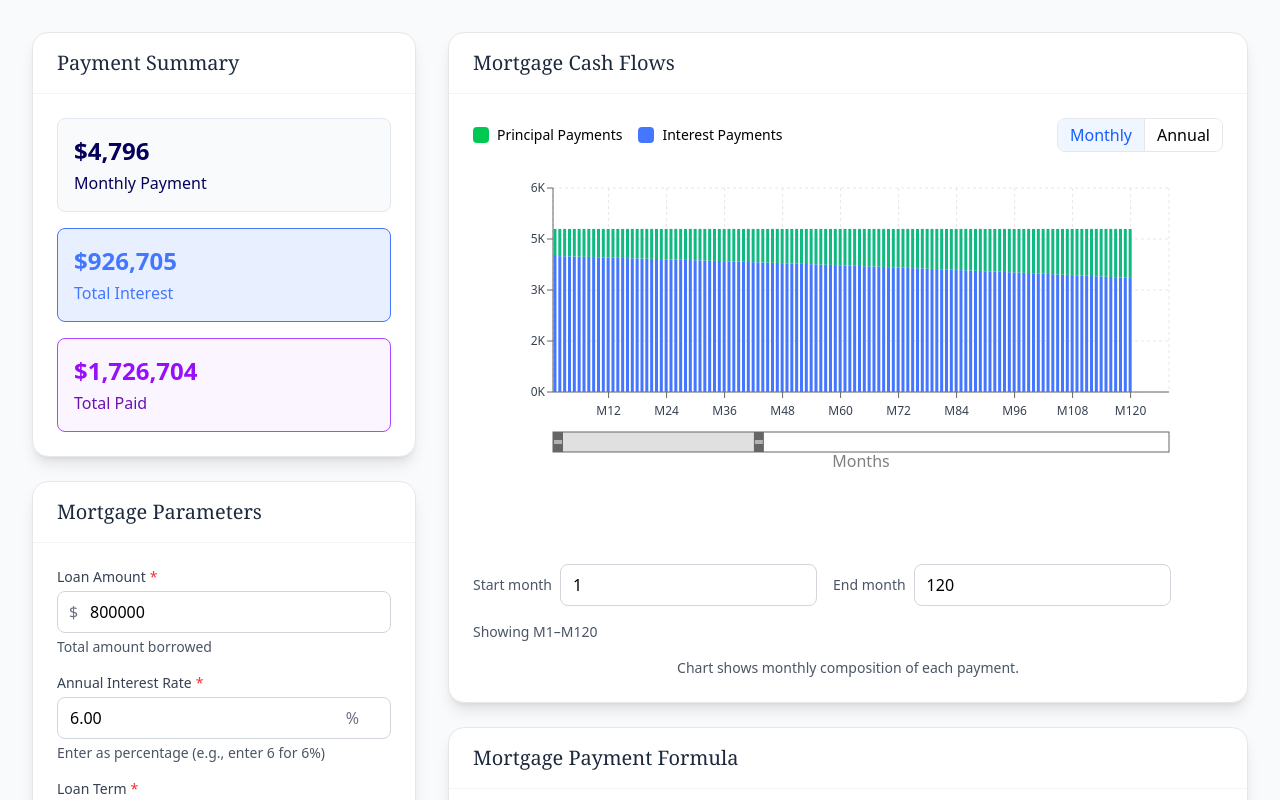
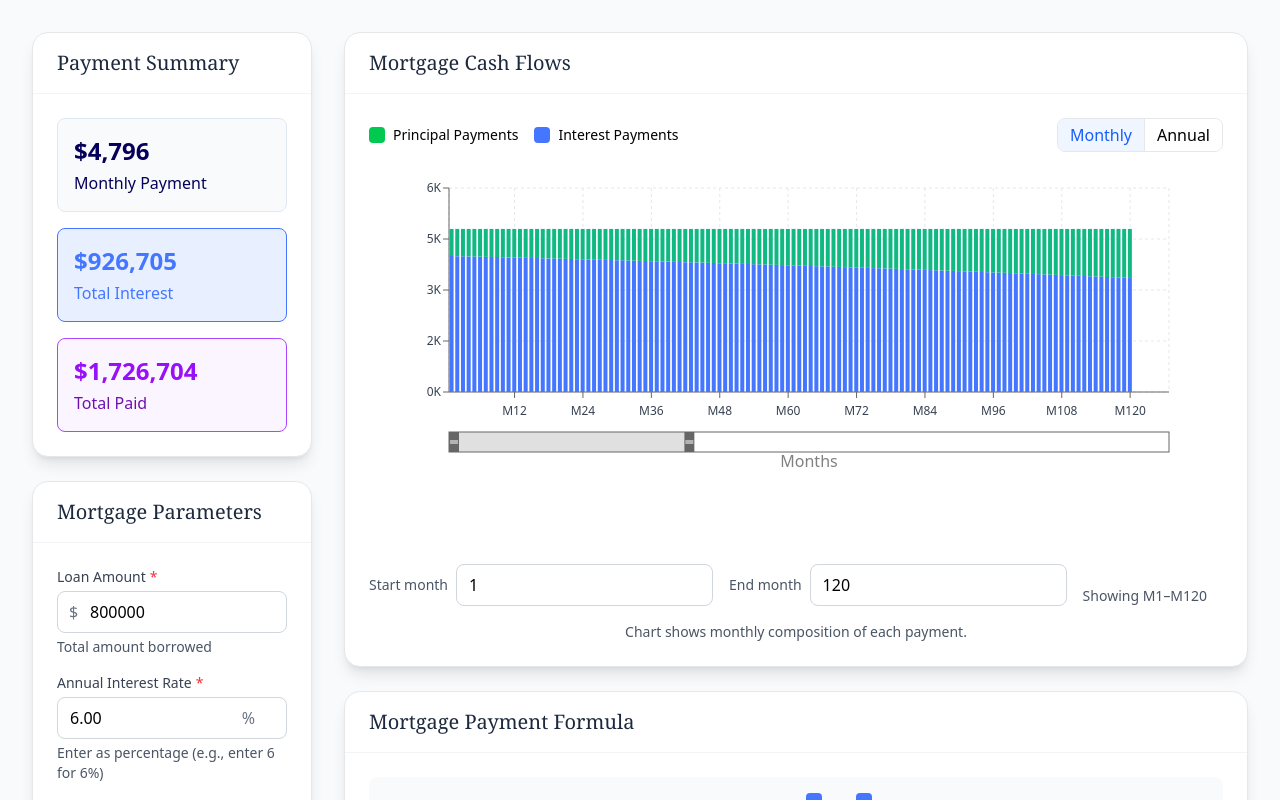
Before and after one commit to PaulReadCFA/lm2los1_mortgage, a React (Vite) app: page / in a window 1280 px wide. Shown: the top 800 px of the page. Built offline with nearby package versions, Linux system fonts and the light colour scheme.

Commit message:
ux changes2

```diff
--- a/src/App.jsx
+++ b/src/App.jsx
@@ -434,7 +434,7 @@
   return (
     <div className="min-h-screen bg-gray-50 py-8">
       <div className="max-w-7xl mx-auto px-4 sm:px-6 lg:px-8">
-        <div className="grid grid-cols-1 md:grid-cols-3 gap-8">
+        <div className="grid grid-cols-1 md:grid-cols-4 gap-8">
         {/* Left Column: Summary + Inputs */}
         <div className="md:col-span-1 space-y-6">
           <Card title="Payment Summary">
@@ -524,7 +524,7 @@
         </div>
 
         {/* Right Column: Chart + Formula */}
-        <div className="md:col-span-2 space-y-6">
+        <div className="md:col-span-3 space-y-6">
             <Card title="Mortgage Cash Flows">
               {mortgage && chartData.length > 0 ? (
                 <div>
```
